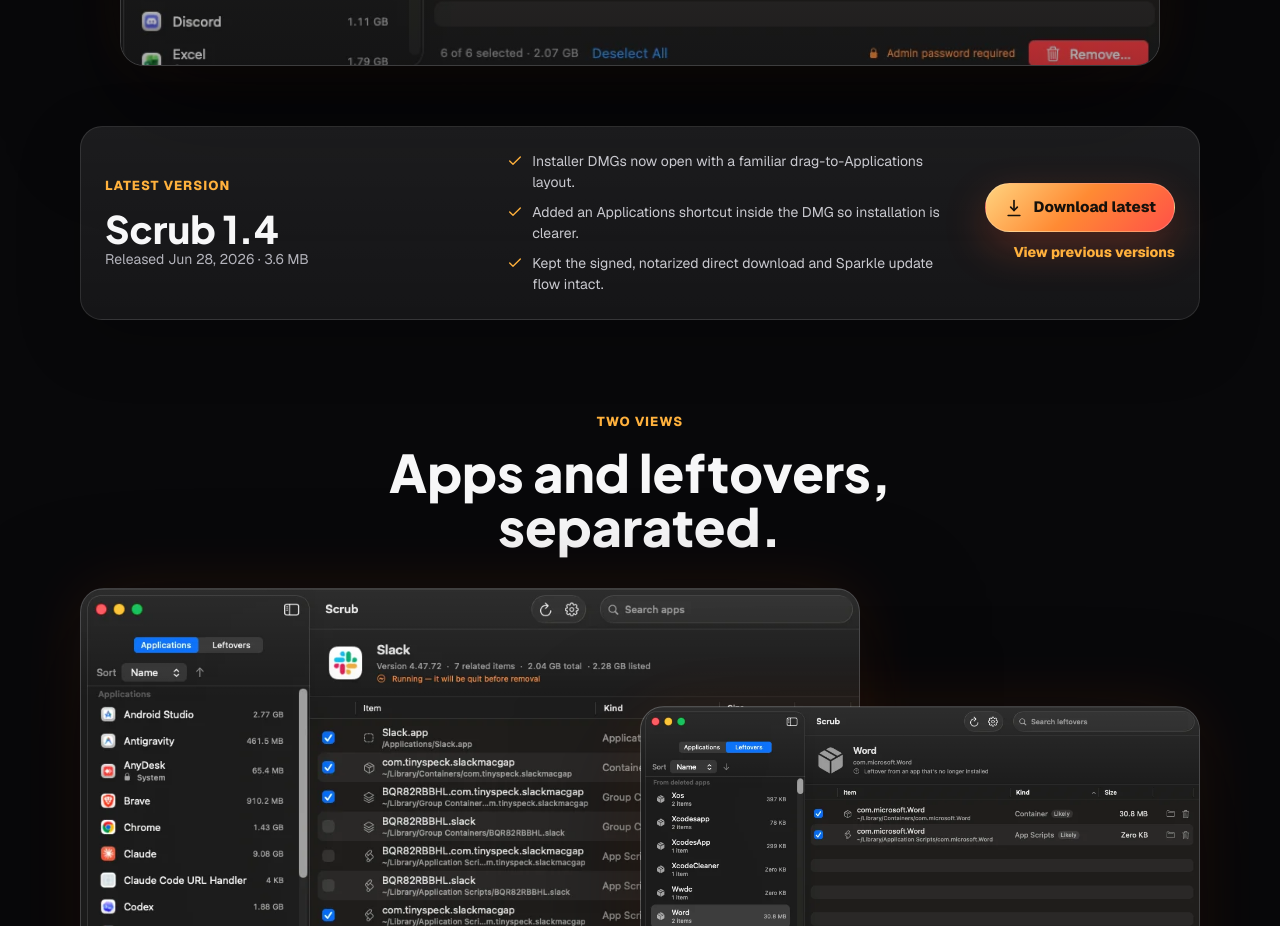
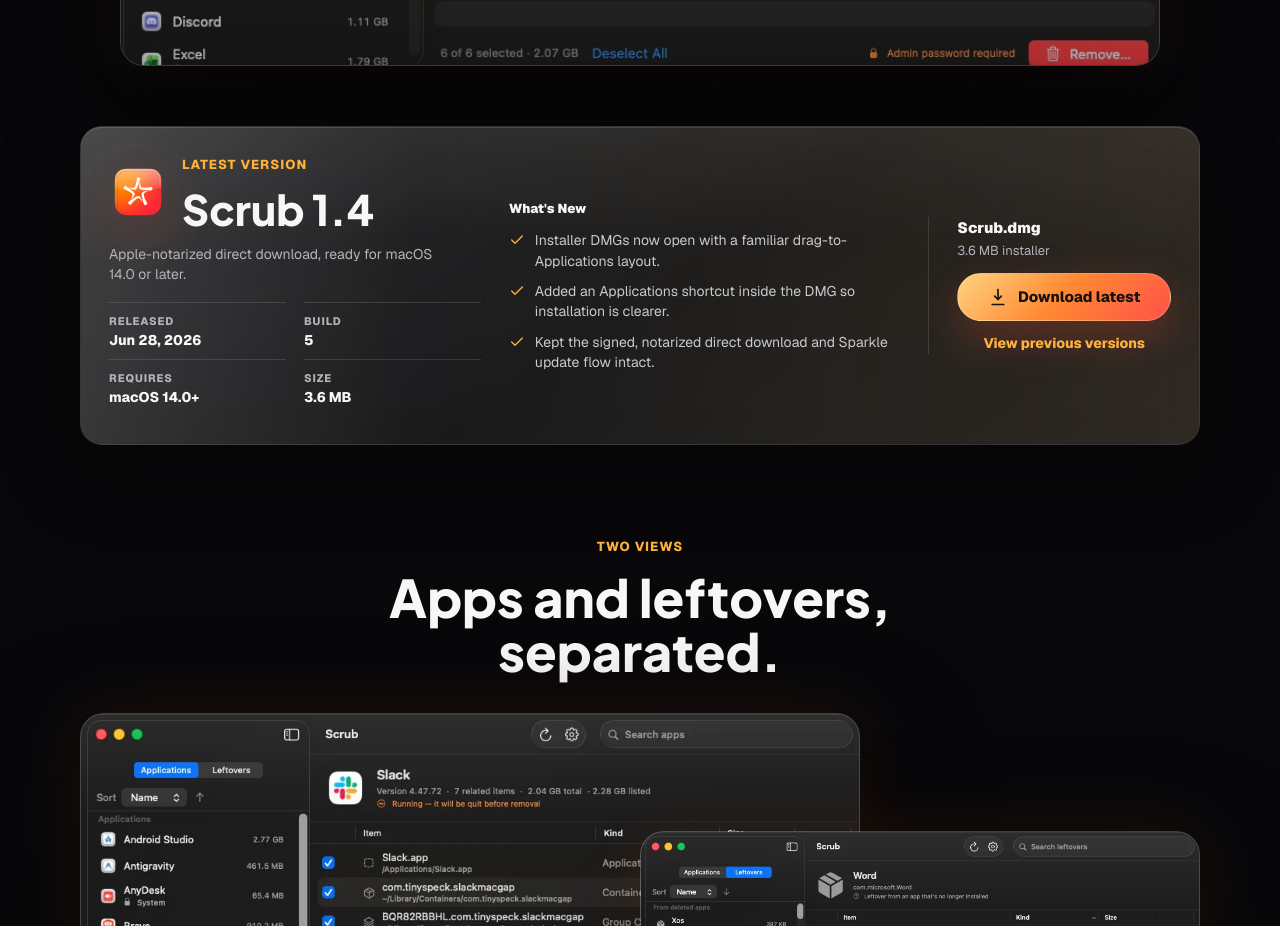
Before and after one commit to SyntaxFear/scrub-site, a Next.js app: page / in a window 1280 px wide. Shown: the part 1260-2186 px from the top of the page. Built offline with nearby package versions, Linux system fonts and the light colour scheme; no server answers.

Commit message:
Polish latest version component

```diff
--- a/src/app/globals.css
+++ b/src/app/globals.css
@@ -305,20 +305,63 @@
 }
 
 .release-card {
+  position: relative;
   display: grid;
-  grid-template-columns: 1fr 1.2fr auto;
+  grid-template-columns: minmax(250px, 0.95fr) minmax(300px, 1fr) minmax(214px, 0.62fr);
   align-items: center;
-  gap: 26px;
+  gap: 28px;
+  overflow: hidden;
   border: 1px solid var(--line);
   border-radius: var(--radius);
-  background: linear-gradient(180deg, var(--panel-strong), var(--panel));
-  padding: 24px;
-  box-shadow: 0 20px 64px rgba(0, 0, 0, 0.24);
+  background:
+    linear-gradient(145deg, rgba(255, 255, 255, 0.13), rgba(255, 255, 255, 0.045) 52%, rgba(255, 255, 255, 0.075)),
+    rgba(255, 255, 255, 0.03);
+  padding: 28px;
+  box-shadow:
+    0 24px 80px rgba(0, 0, 0, 0.34),
+    inset 0 1px 0 rgba(255, 255, 255, 0.13);
+  backdrop-filter: blur(22px);
+  -webkit-backdrop-filter: blur(22px);
+}
+
+.release-card::before {
+  position: absolute;
+  inset: 0;
+  pointer-events: none;
+  content: "";
+  background:
+    linear-gradient(90deg, rgba(255, 255, 255, 0.14), transparent 30%, rgba(255, 177, 61, 0.1)),
+    linear-gradient(180deg, rgba(255, 255, 255, 0.08), transparent 38%);
+  opacity: 0.7;
+}
+
+.release-card > * {
+  position: relative;
+  z-index: 1;
+}
+
+.release-summary {
+  min-width: 0;
+}
+
+.release-title-row {
+  display: flex;
+  align-items: center;
+  gap: 15px;
+}
+
+.release-icon {
+  width: 58px;
+  height: 58px;
+  flex: 0 0 auto;
+  border-radius: 14px;
+  filter: drop-shadow(0 14px 28px rgba(255, 88, 48, 0.24));
 }
 
 .release-card h2 {
-  margin-top: 4px;
-  font-size: clamp(26px, 3.4vw, 38px);
+  margin-top: 3px;
+  font-size: clamp(28px, 3.4vw, 42px);
+  line-height: 1;
 }
 
 .release-meta,
@@ -328,22 +371,70 @@
   font-size: 14px;
 }
 
+.release-meta {
+  margin-top: 14px;
+  max-width: 330px;
+  line-height: 1.45;
+}
+
+.release-facts {
+  display: grid;
+  grid-template-columns: repeat(2, minmax(0, 1fr));
+  gap: 0 18px;
+  margin-top: 18px;
+}
+
+.release-facts div {
+  min-width: 0;
+  border-top: 1px solid rgba(255, 255, 255, 0.12);
+  padding: 10px 0;
+}
+
+.release-facts dt {
+  color: var(--faint);
+  font-size: 11px;
+  font-weight: 800;
+  letter-spacing: 0.08em;
+  text-transform: uppercase;
+}
+
+.release-facts dd {
+  margin-top: 2px;
+  color: var(--text);
+  font-size: 14px;
+  font-weight: 760;
+  line-height: 1.25;
+  overflow-wrap: anywhere;
+}
+
 .release-highlights,
 .release-notes {
   list-style: none;
 }
 
+.release-notes-panel {
+  min-width: 0;
+}
+
+.release-notes-label {
+  margin-bottom: 12px;
+  color: var(--text);
+  font-size: 13px;
+  font-weight: 820;
+}
+
 .release-highlights {
   display: grid;
-  gap: 9px;
+  gap: 10px;
 }
 
 .release-highlights li {
   display: flex;
   align-items: flex-start;
-  gap: 9px;
+  gap: 10px;
   color: var(--muted);
   font-size: 14px;
+  line-height: 1.45;
 }
 
 .release-highlights svg {
@@ -357,12 +448,31 @@
 .release-actions {
   display: flex;
   flex-direction: column;
-  align-items: flex-end;
-  gap: 10px;
+  align-items: stretch;
+  gap: 12px;
+  border-left: 1px solid rgba(255, 255, 255, 0.12);
+  padding-left: 28px;
+}
+
+.release-file {
+  display: grid;
+  gap: 2px;
+}
+
+.release-file span {
+  color: var(--text);
+  font-size: 15px;
+  font-weight: 820;
+}
+
+.release-file small {
+  color: var(--faint);
+  font-size: 13px;
 }
 
 .release-download {
   min-height: 46px;
+  width: 100%;
   padding: 12px 18px;
   font-size: 15px;
   white-space: nowrap;
@@ -372,6 +482,7 @@
   color: var(--orange);
   font-size: 14px;
   font-weight: 800;
+  text-align: center;
 }
 
 .text-link:hover {
@@ -923,7 +1034,10 @@
   }
 
   .release-actions {
-    align-items: flex-start;
+    border-top: 1px solid rgba(255, 255, 255, 0.12);
+    border-left: 0;
+    padding-top: 22px;
+    padding-left: 0;
   }
 }
 
@@ -1033,6 +1147,14 @@
   .release-row-head {
     flex-direction: column;
   }
+
+  .release-card {
+    padding: 24px;
+  }
+
+  .release-title-row {
+    align-items: flex-start;
+  }
 }
 
 @media (max-width: 430px) {
--- a/src/app/page.tsx
+++ b/src/app/page.tsx
@@ -111,6 +111,13 @@
   },
 ];
 
+const latestReleaseFacts = [
+  { label: "Released", value: formatReleaseDate(latestRelease.date) },
+  { label: "Build", value: latestRelease.build },
+  { label: "Requires", value: `macOS ${latestRelease.minimumMacOS}+` },
+  { label: "Size", value: formatBytes(latestRelease.fileSize) },
+];
+
 function Icon({ name }: { name: string }) {
   const common = {
     viewBox: "0 0 24 24",
@@ -202,6 +209,59 @@
   }
 }
 
+function LatestReleaseCard() {
+  return (
+    <article className="release-card reveal-card">
+      <div className="release-summary">
+        <div className="release-title-row">
+          <Image className="release-icon" src="/assets/icon-180.png" alt="" width={62} height={62} />
+          <div>
+            <p className="eyebrow">Latest Version</p>
+            <h2 id="latest-release-title">Scrub {latestRelease.version}</h2>
+          </div>
+        </div>
+        <p className="release-meta">
+          Apple-notarized direct download, ready for macOS {latestRelease.minimumMacOS} or later.
+        </p>
+        <dl className="release-facts" aria-label={`Scrub ${latestRelease.version} release details`}>
+          {latestReleaseFacts.map((fact) => (
+            <div key={fact.label}>
+              <dt>{fact.label}</dt>
+              <dd>{fact.value}</dd>
+            </div>
+          ))}
+        </dl>
+      </div>
+
+      <div className="release-notes-panel">
+        <p className="release-notes-label">What&apos;s New</p>
+        <ul className="release-highlights" aria-label={`Scrub ${latestRelease.version} highlights`}>
+          {latestRelease.highlights.slice(0, 3).map((highlight) => (
+            <li key={highlight}>
+              <Icon name="check" />
+              <span>{highlight}</span>
+            </li>
+          ))}
+        </ul>
+      </div>
+
+      <div className="release-actions">
+        <div className="release-file">
+          <span>Scrub.dmg</span>
+          <small>{formatBytes(latestRelease.fileSize)} installer</small>
+        </div>
+        <DownloadLink className="download release-download" source="latest-card">
+          <Icon name="download" />
+          Download latest
+        </DownloadLink>
+        <Link className="text-link" href="/releases">
+          View previous versions
+        </Link>
+      </div>
+    </article>
+  );
+}
+
 export const dynamic = "error";
 
 export default function Home() {
@@ -278,32 +338,7 @@
 
           <section className="release-card-section reveal-section" aria-labelledby="latest-release-title">
             <div className="wrap">
-              <article className="release-card reveal-card">
-                <div>
-                  <p className="eyebrow">Latest Version</p>
-                  <h2 id="latest-release-title">Scrub {latestRelease.version}</h2>
-                  <p className="release-meta">
-                    Released {formatReleaseDate(latestRelease.date)} · {formatBytes(latestRelease.fileSize)}
-                  </p>
-                </div>
-                <ul className="release-highlights" aria-label={`Scrub ${latestRelease.version} highlights`}>
-                  {latestRelease.highlights.slice(0, 3).map((highlight) => (
-                    <li key={highlight}>
-                      <Icon name="check" />
-                      <span>{highlight}</span>
-                    </li>
-                  ))}
-                </ul>
-                <div className="release-actions">
-                  <DownloadLink className="download release-download" source="latest-card">
-                    <Icon name="download" />
-                    Download latest
-                  </DownloadLink>
-                  <Link className="text-link" href="/releases">
-                    View previous versions
-                  </Link>
-                </div>
-              </article>
+              <LatestReleaseCard />
             </div>
           </section>
 
```
